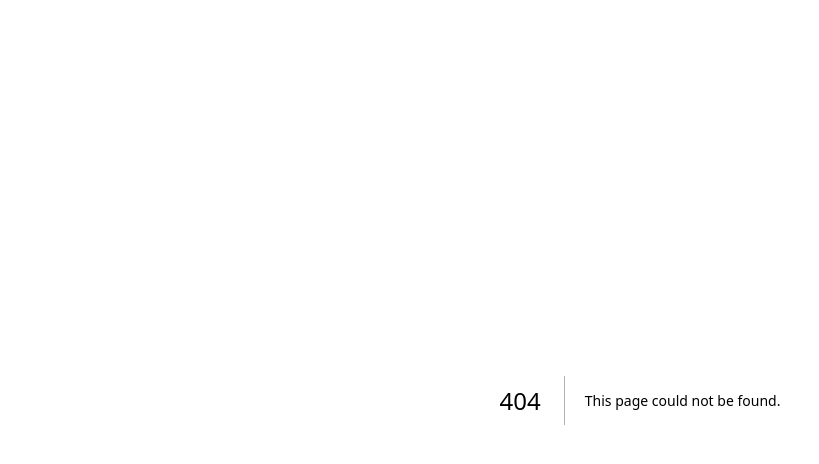
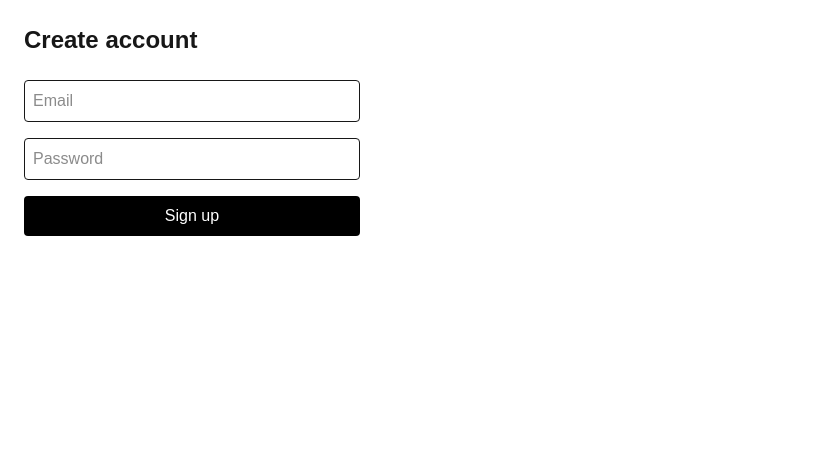
Before and after one commit to Fazrn/eco-impact-tracker, a Next.js app: page /signup in a window 1280 px wide. Before the commit this address had no page. Shown: the top 464 px of the page, without its empty margins (0-819 px from the left). Built offline with nearby package versions, Linux system fonts and the light colour scheme; no server answers.

Commit message:
Add supabase auth setup

```diff
--- /dev/null
+++ b/app/dashboard/page.tsx
@@ -0,0 +1,8 @@
+export default function DasshboardPage() {
+    return (
+        <div className="p-6">
+            <h1 className="text-2xl font-semibold">Dashboard</h1>
+            <p className="mt-2">You are signed in.</p>
+        </div>
+    )
+}
--- /dev/null
+++ b/app/signup/page.tsx
@@ -0,0 +1,55 @@
+"use client"
+
+import { useRouter } from "next/navigation";
+import { useState } from "react";
+import { supabase } from "@/lib/supabaseClient";
+
+export default function SignupPage() {
+    const router = useRouter();
+    const [email, setEmail] = useState("");
+    const [password, setPassword] = useState("");
+    const [loading, setLoading] = useState(false);
+    const [error, setError]= useState<String | null>(null);
+
+    async function handleSignup(e: React.FormEvent) {
+        e.preventDefault();
+        setLoading(true);
+        setError(null);
+
+        const {error} = await supabase.auth.signUp({
+            email,
+            password,
+        });
+
+        setLoading(false);
+
+        if(error) {
+            setError(error.message);
+            return;
+        }
+
+        router.push("/dashboard");
+    }
+
+    return(
+        <div className="m-x auto max-w-sm p-6">
+            <h1 className="text-2xl font-semibold">Create account</h1>
+            <form onSubmit={handleSignup} className="mt-6 space-y-4">
+                <input
+                className="w-full rounded border p-2"
+                placeholder="Email"
+                value={email}
+                onChange={(e) => setEmail(e.target.value)}
+                required />
+                <input
+                className="w-full rounded border p-2"
+                placeholder="Password"
+                value={password}
+                onChange={(e) => setPassword(e.target.value)}
+                required />
+                {error && <p className="text-sm text-red-600">{error}</p>}
+                <button className="w-full rounded bg-black p-2 text-white idsabled:opacity-50" disabled={loading}>{loading ? "Creating account..." : "Sign up" }</button>
+            </form>
+        </div>
+    )
+}
--- a/package.json
+++ b/package.json
@@ -10,7 +10,7 @@
   },
   "dependencies": {
     "@heroicons/react": "^2.2.0",
-    "@supabase/supabase-js": "^2.86.2",
+    "@supabase/supabase-js": "^2.89.0",
     "next": "16.0.6",
     "react": "19.2.0",
     "react-dom": "19.2.0"
```
Also changed, not shown: 1 other file (tests, documents, lock files or other folders).
